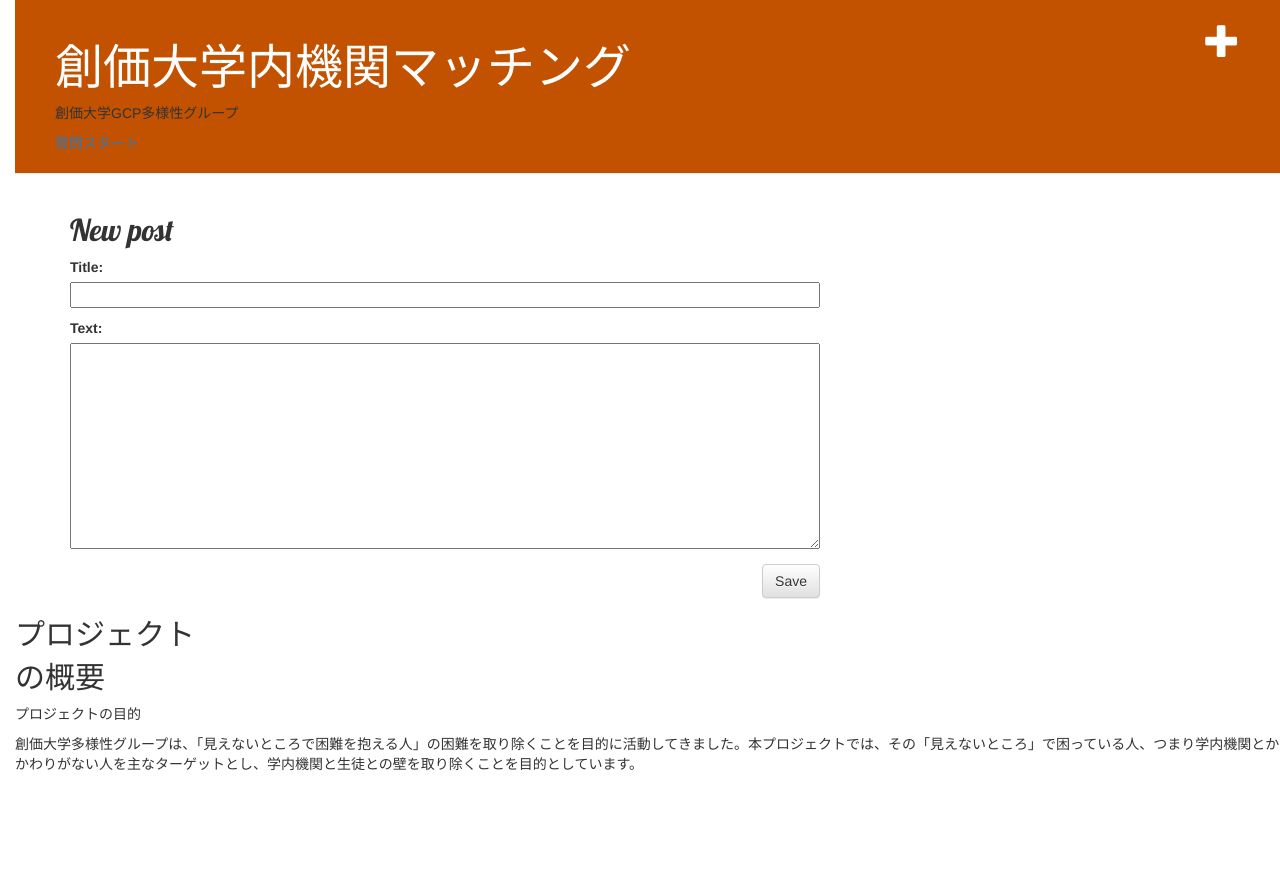
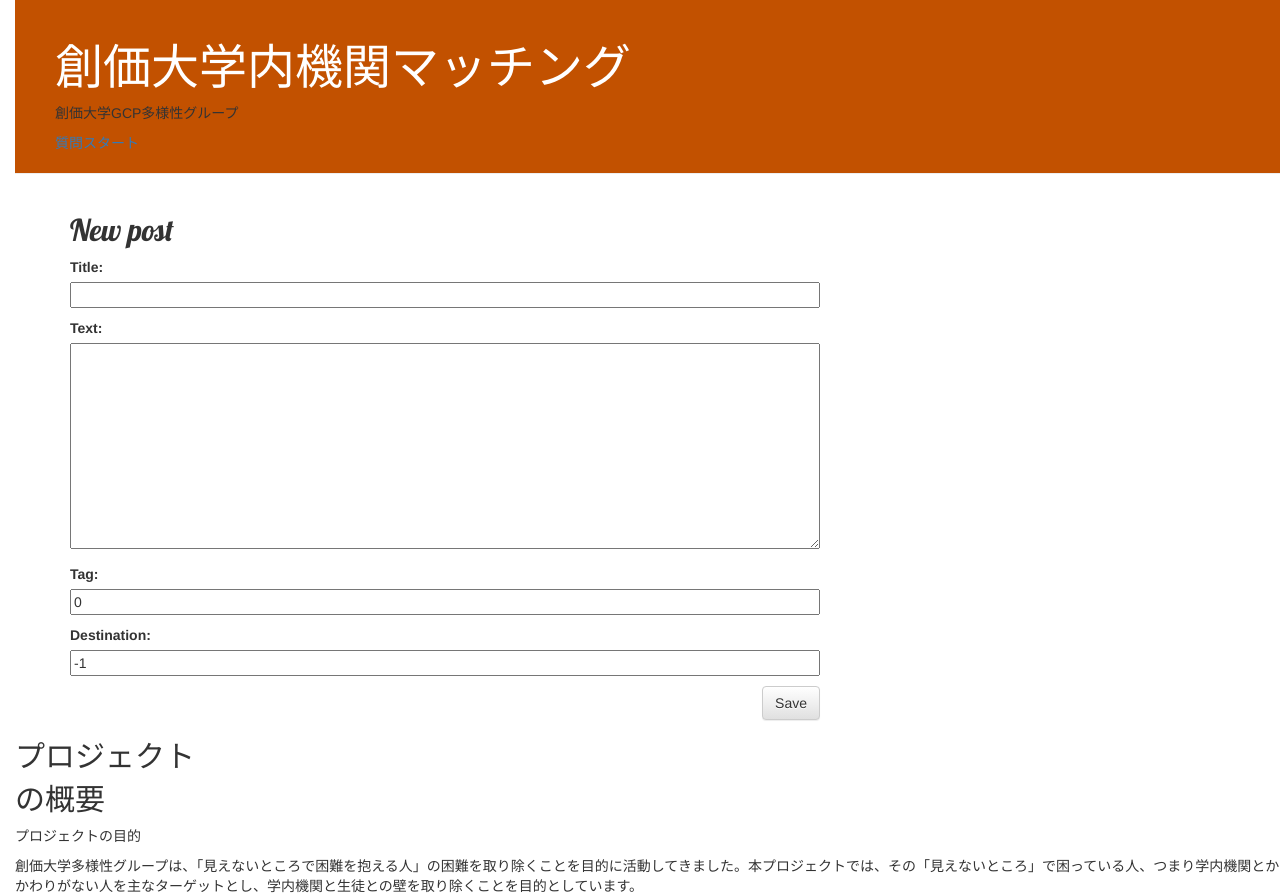
Before and after one commit to akiyamasoka/yukiyanagi, a Django app: page /post/new/ in a window 1280 px wide. Shown: the top 893 px of the page. Before the commit the page ends 771 px from the top, so only its background shows below. Run offline with Django 3.2, Linux system fonts and the light colour scheme; some libraries are stand-ins or nearby versions.

Commit message:
Changed the HTML for the site.

```diff
--- a/blog/forms.py
+++ b/blog/forms.py
@@ -6,4 +6,4 @@
 
     class Meta:
         model = Post
-        fields = ('title', 'text',)
+        fields = ('title', 'text','tag','destination')
--- a/blog/templates/blog/base.html
+++ b/blog/templates/blog/base.html
@@ -13,11 +13,10 @@
 
 <body>
     <div class="page-header">
-        <a href="{% url 'post_new' %}" class="top-menu">
-            <span class="glyphicon glyphicon-plus">
-                <h1><a href="/">創価大学内機関マッチング</a></h1>
-            </span>
-        </a>
+        {% if user.is_authenticated %}
+            <a href="{% url 'post_new' %}" class="top-menu"><span class="glyphicon glyphicon-plus"></span></a>
+        {% endif %}
+        <h1><a href="/">創価大学内機関マッチング</a></h1>
         <p>創価大学GCP多様性グループ</p>
         <a>質問スタート</a>
     </div>
--- a/blog/templates/blog/post_detail.html
+++ b/blog/templates/blog/post_detail.html
@@ -7,6 +7,9 @@
             {{ post.published_date }}
         </div>
     {% endif %}
+    {% if user.is_authenticated %}
+        <a class="btn btn-default" href="{% url 'post_edit' pk=post.pk %}"><span class="glyphicon glyphicon-pencil"></span></a>
+    {% endif %}
     <h2>{{ post.title }}</h2>
     <p>{{ post.text|linebreaksbr }}</p>
 </div>
--- a/blog/urls.py
+++ b/blog/urls.py
@@ -6,4 +6,5 @@
     path('', views.post_list, name='post_list'),
     path('post/<int:pk>/', views.post_detail, name='post_detail'),
     path('post/new/', views.post_new, name='post_new'),
+    path('post/<int:pk>/edit/', views.post_edit, name='post_edit'),
 ]
--- a/blog/views.py
+++ b/blog/views.py
@@ -23,3 +23,17 @@
     else:
         form = PostForm()
     return render(request, 'blog/post_edit.html', {'form': form})
+
+def post_edit(request, pk):
+    post = get_object_or_404(Post, pk=pk)
+    if request.method == "POST":
+        form = PostForm(request.POST, instance=post)
+        if form.is_valid():
+            post = form.save(commit=False)
+            post.author = request.user
+            post.published_date = timezone.now()
+            post.save()
+            return redirect('post_detail', pk=post.pk)
+    else:
+        form = PostForm(instance=post)
+    return render(request, 'blog/post_edit.html', {'form': form})
```
